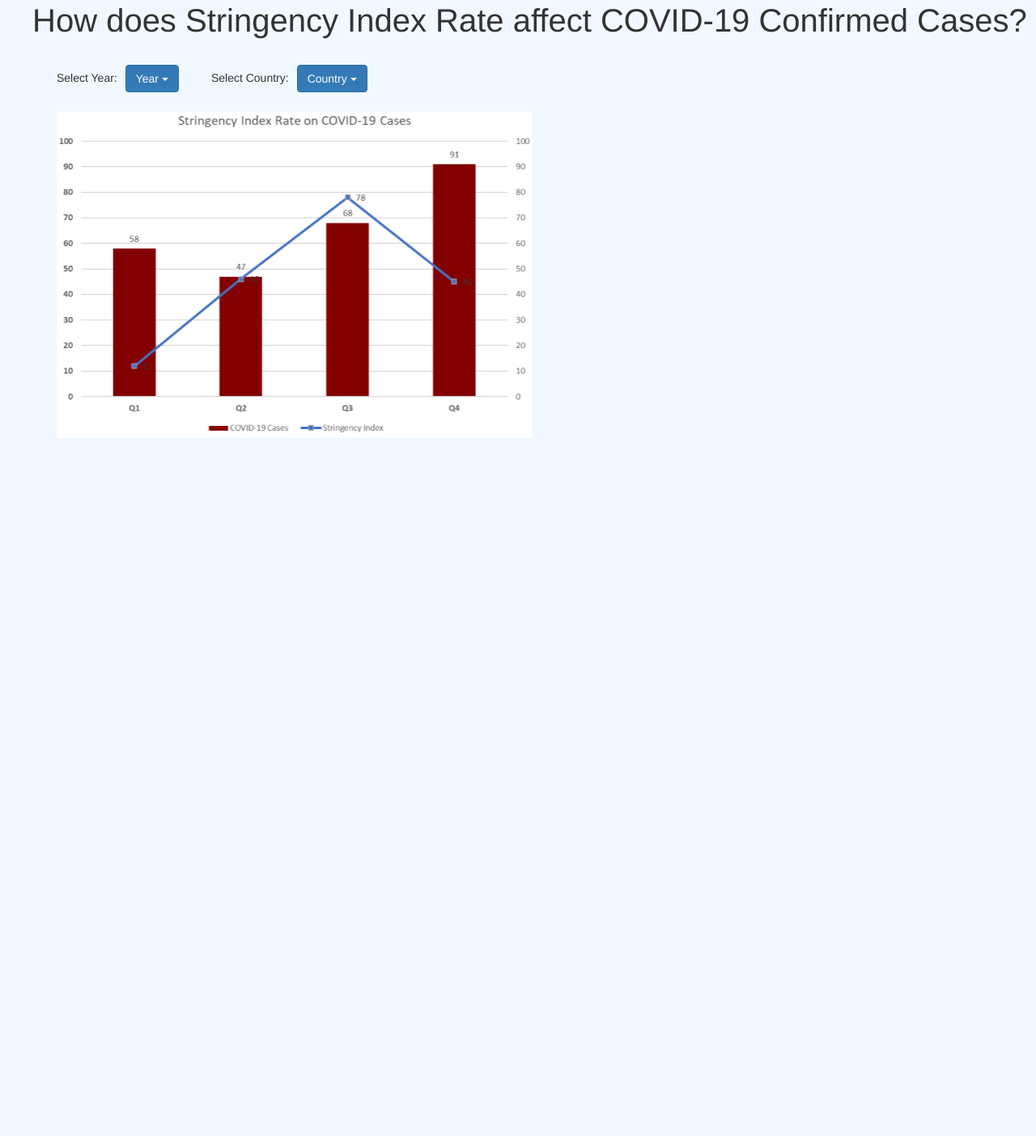
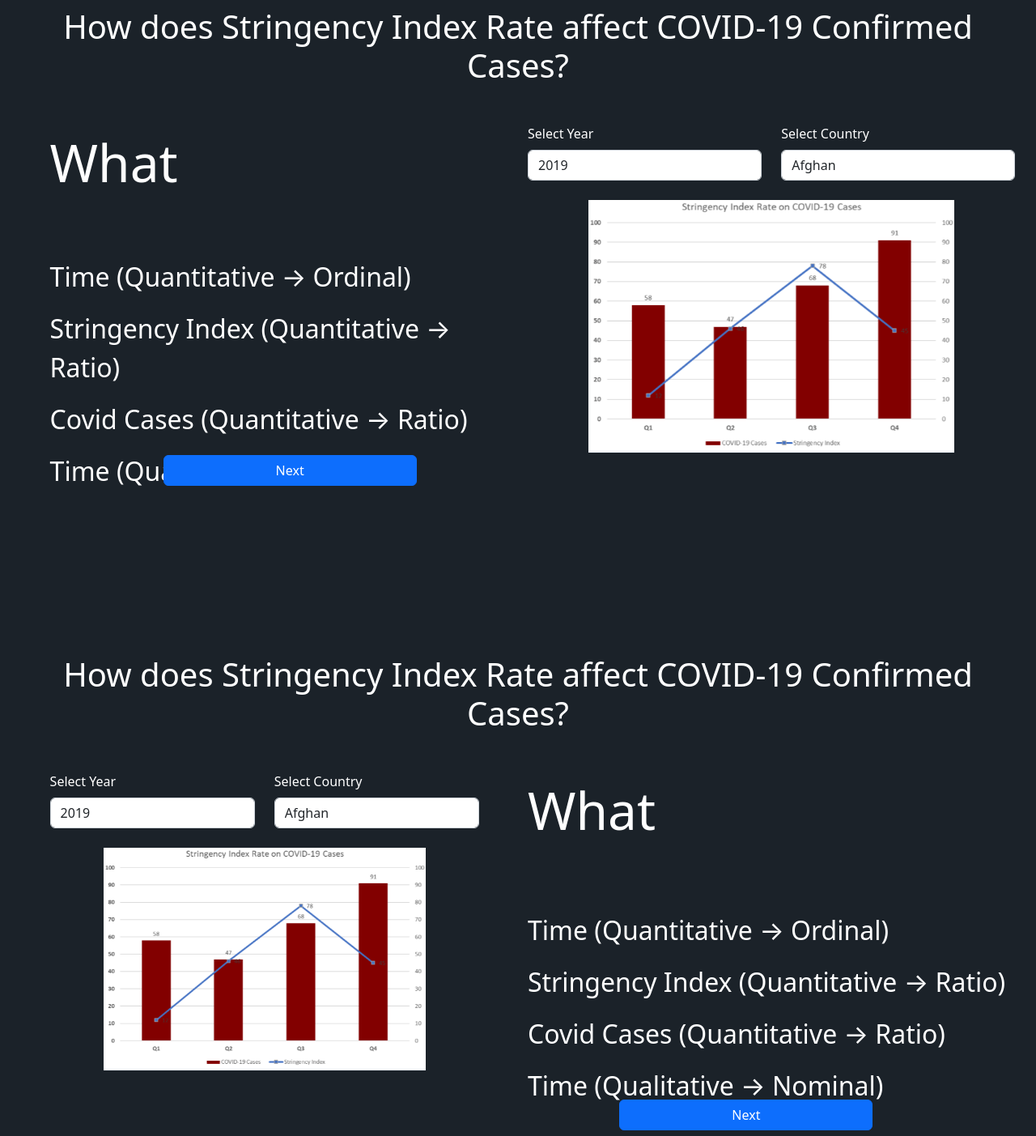
Before and after one commit to hyperx66/Information-Visualization, a plain HTML site: page Front-End/main.html in a window 1280 px wide. Shown: the part 817-2220 px from the top of the page at 81% size. Before the commit the page ends 1635 px from the top, so only its background shows below. Drawn offline with nearby package versions, Linux system fonts and the light colour scheme.

Commit message:
ui template

```diff
--- /dev/null
+++ b/Front-End/assets/css/main.css
@@ -0,0 +1,69 @@
+body,
+    html {
+        height: 100%;
+        width: 100%;
+        background-color: rgba(241, 248, 255, 1);
+    }
+
+    section{
+        width: 100% !important;
+        height: 100% !important;
+    }
+
+    #firstSection{
+        padding:2%;
+        background-color: #1b2229;
+        color: white;
+    }
+
+    .titleCustom{
+        font-size: 4em;
+    }
+
+    .descCustom{
+        font-size: 2em;
+    }
+
+    .descWrapper{
+        margin-top: 10%;
+        position: absolute;
+    }
+
+    #whyWrapper, #howWrapper, #whatWrapper{
+        position: relative;
+    }
+
+    #whyWrapper2, #howWrapper2, #whatWrapper2{
+        position: relative;
+    }
+
+    .nextButton{
+        position: absolute;
+        bottom:-10% !important;
+        left:30%
+    }
+
+    .nextButton2{
+        position: absolute;
+        bottom:-20% !important;
+        left:20%
+    }
+
+    .hero-image {
+        background-image: linear-gradient(rgba(0, 0, 0, 0.5), rgba(0, 0, 0, 0.5)), url("./../img/covid.jpeg");
+
+        height: 100%;
+        background-position: center;
+        background-repeat: no-repeat;
+        background-size: cover;
+        position: relative;
+    }
+
+    .hero-text {
+        text-align: center;
+        position: absolute;
+        top: 50%;
+        left: 50%;
+        transform: translate(-50%, -50%);
+        color: white;
+    }
--- a/Front-End/assets/js/natasha.js
+++ b/Front-End/assets/js/natasha.js
@@ -1,25 +1,65 @@
-$(document).ready(function () {
+currentShown = "what"
+currentShown2 = "what"
 
-    /* Every time the window is scrolled ... */
-    $(window).scroll(function () {
+window.addEventListener('DOMContentLoaded', (event) => {
+    document.getElementById("whyWrapper").hidden = true
+    document.getElementById("howWrapper").hidden = true
+    document.getElementById("whyWrapper2").hidden = true
+    document.getElementById("howWrapper2").hidden = true
+});
 
-        /* Check the location of each desired element */
-        $('.hideme').each(function (i) {
+function nextSectionOneBtn() {
+    switch (currentShown) {
+        case "what":
+            document.getElementById("whatWrapper").hidden = true
+            document.getElementById("whyWrapper").hidden = false
+            document.getElementById("howWrapper").hidden = true
+            currentShown = "why"
+            break;
 
-            var bottom_of_object = $(this).offset().top + $(this).outerHeight();
-            var bottom_of_window = $(window).scrollTop() + $(window).height();
+        case "why":
+            document.getElementById("whatWrapper").hidden = true
+            document.getElementById("whyWrapper").hidden = true
+            document.getElementById("howWrapper").hidden = false
+            currentShown = "how"
+            break;
 
-            /* If the object is completely visible in the window, fade it it */
-            if (bottom_of_window > bottom_of_object) {
+        case "how":
+            document.getElementById("whatWrapper").hidden = false
+            document.getElementById("whyWrapper").hidden = true
+            document.getElementById("howWrapper").hidden = true
+            currentShown = "what"
+            break;
 
-                $(this).animate({
-                    'opacity': '1'
-                }, 500);
+        default:
+            break;
+    }
+}
 
-            }
+function nextSectionOneBtn2() {
+    switch (currentShown2) {
+        case "what":
+            document.getElementById("whatWrapper2").hidden = true
+            document.getElementById("whyWrapper2").hidden = false
+            document.getElementById("howWrapper2").hidden = true
+            currentShown2 = "why"
+            break;
 
-        });
+        case "why":
+            document.getElementById("whatWrapper2").hidden = true
+            document.getElementById("whyWrapper2").hidden = true
+            document.getElementById("howWrapper2").hidden = false
+            currentShown2 = "how"
+            break;
 
-    });
+        case "how":
+            document.getElementById("whatWrapper2").hidden = false
+            document.getElementById("whyWrapper2").hidden = true
+            document.getElementById("howWrapper2").hidden = true
+            currentShown2 = "what"
+            break;
 
-});
+        default:
+            break;
+    }
+}
--- a/Front-End/main.html
+++ b/Front-End/main.html
@@ -5,43 +5,11 @@
     <meta charset="UTF-8">
     <meta http-equiv="X-UA-Compatible" content="IE=edge">
     <meta name="viewport" content="width=device-width, initial-scale=1.0">
-    <link rel="stylesheet" href="https://maxcdn.bootstrapcdn.com/bootstrap/3.4.1/css/bootstrap.min.css">
-    <script src="https://ajax.googleapis.com/ajax/libs/jquery/3.6.0/jquery.min.js"></script>
-    <script src="https://maxcdn.bootstrapcdn.com/bootstrap/3.4.1/js/bootstrap.min.js"></script>
+    <link href="https://cdn.jsdelivr.net/npm/bootstrap@5.2.0/dist/css/bootstrap.min.css" rel="stylesheet"
+        integrity="sha384-gH2yIJqKdNHPEq0n4Mqa/HGKIhSkIHeL5AyhkYV8i59U5AR6csBvApHHNl/vI1Bx" crossorigin="anonymous">
+    <link rel="stylesheet" href="./assets/css/main.css">
     <title> Stringency Index on COVID-19</title>
 </head>
-
-<style>
-    body,
-    html {
-        height: 100%;
-        background-color: rgba(241, 248, 255, 1);
-    }
-
-    .hero-image {
-        background-image: linear-gradient(rgba(0, 0, 0, 0.5), rgba(0, 0, 0, 0.5)), url("covid.jpeg");
-
-        height: 100%;
-        background-position: center;
-        background-repeat: no-repeat;
-        background-size: cover;
-        position: relative;
-    }
-
-    .hero-text {
-        text-align: center;
-        position: absolute;
-        top: 50%;
-        left: 50%;
-        transform: translate(-50%, -50%);
-        color: white;
-    }
-
-    .text1 {
-        align-items: center;
-        opacity: 0;
-    }
-</style>
 
 <body>
     <div class="hero-image">
@@ -51,82 +19,182 @@
         </div>
     </div>
 
-    <div class="title1">
-        <h1 style="font-size:40px; padding-left: 40px">How does Stringency Index Rate affect COVID-19 Confirmed Cases?
-        </h1>
-        <div class="container">
-            <div style="display:flex;flex-direction:row;align-items:baseline;width:100%;margin-top:2%">
-                <p> Select Year: </p>
-                <div class="dropdown" style="padding-left: 10px" ;>
-                    <button class="btn btn-primary dropdown-toggle" type="button" data-toggle="dropdown"> Year
-                        <span class="caret"></span></button>
-                    <ul class="dropdown-menu">
-                        <li><a href="#">2019</a></li>
-                        <li><a href="#">2020</a></li>
-                        <li><a href="#">2021</a></li>
-                    </ul>
+    <section id="firstSection">
+        <h1 class="text-center">How does Stringency Index Rate affect COVID-19 Confirmed Cases?</h1>
+        <div class="row mt-5">
+            <div class="col-6 ps-5 pe-5"  style="position: relative;">
+                <div id="whatWrapper">
+                    <p class="titleCustom">What</p>
+                    <div class="descWrapper">
+                        <p class="descCustom">Time (Quantitative &#8594 Ordinal)</p>
+                        <p class="descCustom">Stringency Index (Quantitative &#8594 Ratio)</p>
+                        <p class="descCustom">Covid Cases (Quantitative &#8594 Ratio)</p>
+                        <p class="descCustom">Time (Qualitative &#8594 Nominal)</p>
+                    </div>
                 </div>
+                <div id="whyWrapper">
+                    <p class="titleCustom">Why</p>
+                    <div class="descWrapper">
+                        <p class="descCustom">To see a correleation between Stringency Index and Covid Cases</p>
+                    </div>
+                </div>
+                <div id="howWrapper">
+                    <p class="titleCustom">How</p>
+                    <div class="descWrapper">
+                        <p class="descCustom">Using of a dual axis chart- bar graph and line chart to see the relationship over a period of time</p>
+                    </div>
+                </div>
+                    <button class="btn btn-primary nextButton w-50" type="button" onclick="nextSectionOneBtn()">Next</button>
 
-                <p style="padding-left:40px"> Select Country: </p>
-                <div class="dropdown" style="padding-left: 10px" ;>
-                    <button class="btn btn-primary dropdown-toggle" type="button" data-toggle="dropdown"> Country
-                        <span class="caret"></span></button>
-                    <ul class="dropdown-menu">
-                        <li><a href="#">2019</a></li>
-                        <li><a href="#">2020</a></li>
-                        <li><a href="#">2021</a></li>
-                    </ul>
+            </div>
+            <div class="col-6">
+                <div class="row">
+                    <div class="col-6">
+                        <label for="yearSelect">Select Year</label>
+                        <select class="form-control mt-2" id="yearSelect">
+                            <option value="2019">2019</option>
+                            <option value="">2020</option>
+                            <option value="">2021</option>
+                        </select>
+                    </div>
+                    <div class="col-6">
+                        <label for="countrySelect">Select Country</label>
+                        <select class="form-control mt-2" id="countrySelect">
+                            <option value="">Afghan</option>
+                            <option value="">Pakistan</option>
+                            <option value="">Syria</option>
+                        </select>
+                    </div>
+                </div>
+                <div class="row">
+                    <div class="col-12 d-flex justify-content-center">
+                        <img class="img-fluid mt-4 w-75" src="./assets/img/graph1.png">
+                    </div>
                 </div>
 
             </div>
         </div>
+    </section>
 
-    </div>
+    <section id="firstSection">
+        <h1 class="text-center">How does Stringency Index Rate affect COVID-19 Confirmed Cases?</h1>
+        <div class="row mt-5" style="position:relative">
+            <div class="col-6 ps-5 pe-5">
+                <div class="row">
+                    <div class="col-6">
+                        <label for="yearSelect">Select Year</label>
+                        <select class="form-control mt-2" id="yearSelect">
+                            <option value="2019">2019</option>
+                            <option value="">2020</option>
+                            <option value="">2021</option>
+                        </select>
+                    </div>
+                    <div class="col-6">
+                        <label for="countrySelect">Select Country</label>
+                        <select class="form-control mt-2" id="countrySelect">
+                            <option value="">Afghan</option>
+                            <option value="">Pakistan</option>
+                            <option value="">Syria</option>
+                        </select>
+                    </div>
+                </div>
+                <div class="row">
+                    <div class="col-12 d-flex justify-content-center">
+                        <img class="img-fluid mt-4 w-75" src="./assets/img/graph1.png">
+                    </div>
+                </div>
 
-    <div class="container" style="max-height: 30%;">
-        <div style="display:flex;flex-direction:row;width:100%;margin-top:2%">
-            <div class="graph1">
-                <img src="graph1.png">
             </div>
-            <div class="text1">
-                <p> Lorem Ipsum is simply dummy text of the printing and typesetting industry. Lorem Ipsum has been the
-                    industry's standard dummy text ever since the 1500s, when an unknown printer took a galley of type
-                    and scrambled it to make a type specimen book. It has survived not only five centuries, but also the
-                    leap into electronic typesetting, remaining essentially unchanged. It was popularised in the 1960s
-                    with the release of Letraset sheets containing Lorem Ipsum passages, and more recently with desktop
-                    publishing software like Aldus PageMaker including versions of Lorem Ipsum.</p>
-                <p>
-                    Contrary to popular belief, Lorem Ipsum is not simply random text. It has roots in a piece of
-                    classical Latin literature from 45 BC, making it over 2000 years old. Richard McClintock, a Latin
-                    professor at Hampden-Sydney College in Virginia, looked up one of the more obscure Latin words,
-                    consectetur, from a Lorem Ipsum passage, and going through the cites of the word in classical
-                    literature, discovered the undoubtable source. Lorem Ipsum comes from sections 1.10.32 and 1.10.33
-                    of "de Finibus Bonorum et Malorum" (The Extremes of Good and Evil) by Cicero, written in 45 BC. This
-                    book is a treatise on the theory of ethics, very popular during the Renaissance. The first line of
-                    Lorem Ipsum, "Lorem ipsum dolor sit amet..", comes from a line in section 1.10.32.
-                </p>
-                <p> Lorem Ipsum is simply dummy text of the printing and typesetting industry. Lorem Ipsum has been the
-                    industry's standard dummy text ever since the 1500s, when an unknown printer took a galley of type
-                    and scrambled it to make a type specimen book. It has survived not only five centuries, but also the
-                    leap into electronic typesetting, remaining essentially unchanged. It was popularised in the 1960s
-                    with the release of Letraset sheets containing Lorem Ipsum passages, and more recently with desktop
-                    publishing software like Aldus PageMaker including versions of Lorem Ipsum.</p>
-                <p>
-                    Contrary to popular belief, Lorem Ipsum is not simply random text. It has roots in a piece of
-                    classical Latin literature from 45 BC, making it over 2000 years old. Richard McClintock, a Latin
-                    professor at Hampden-Sydney College in Virginia, looked up one of the more obscure Latin words,
-                    consectetur, from a Lorem Ipsum passage, and going through the cites of the word in classical
-                    literature, discovered the undoubtable source. Lorem Ipsum comes from sections 1.10.32 and 1.10.33
-                    of "de Finibus Bonorum et Malorum" (The Extremes of Good and Evil) by Cicero, written in 45 BC. This
-                    book is a treatise on the theory of ethics, very popular during the Renaissance. The first line of
-                    Lorem Ipsum, "Lorem ipsum dolor sit amet..", comes from a line in section 1.10.32.
-                </p>
+            <div class="col-6" style="position: relative;">
+                <div id="whatWrapper2">
+                    <p class="titleCustom">What</p>
+                    <div class="descWrapper">
+                        <p class="descCustom">Time (Quantitative &#8594 Ordinal)</p>
+                        <p class="descCustom">Stringency Index (Quantitative &#8594 Ratio)</p>
+                        <p class="descCustom">Covid Cases (Quantitative &#8594 Ratio)</p>
+                        <p class="descCustom">Time (Qualitative &#8594 Nominal)</p>
+                    </div>
+                </div>
+                <div id="whyWrapper2">
+                    <p class="titleCustom">Why</p>
+                    <div class="descWrapper">
+                        <p class="descCustom">To see a correleation between Stringency Index and Covid Cases</p>
+                    </div>
+                </div>
+                <div id="howWrapper2">
+                    <p class="titleCustom">How</p>
+                    <div class="descWrapper">
+                        <p class="descCustom">Using of a dual axis chart- bar graph and line chart to see the relationship over a period of time</p>
+                    </div>
+                </div>
+                <button class="btn btn-primary nextButton2 w-50" type="button" onclick="nextSectionOneBtn2()">Next</button>
 
             </div>
 
+        </div>
+    </section>
 
+    <!-- <section id="firstGraphContainer">
+        <h1 style="font-size:40px; padding-left: 40px">How does Stringency Index Rate affect COVID-19 Confirmed Cases?
+        </h1>
+        <div class="row">
+            <div class="col-8" id="graphContainer">
+                <div class="row">
+                    <div class="col-6">
+                        <label for="">Select Year</label>
+                        <select class="form-control" id="yearSelect">
+                            <option value="2019">2019</option>
+                        <option value="">2020</option>
+                        <option value="">2021</option>
+                    </select>
+                    </div>
+                    <div class="col-6">
+                        <label for="">Select Year</label>
+                        <select class="form-control" id="yearSelect">
+                            <option value="2019">2019</option>
+                        <option value="">2020</option>
+                        <option value="">2021</option>
+                    </select>
+                    </div>
+                </div>
+                <img src="./assets/img/graph1.png">
+            </div>
+            <div class="col-4" id="textCoontainer">
+
+            </div>
         </div>
-    </div>
+    </section>
+
+    <div class="container" style="max-height: 50%;">
+        <div style="display:flex;flex-direction:row;width:100%;margin-top:2%">
+            <div class="graph1">
+                <img src="./assets/img/graph1.png">
+            </div>
+            <div class="text1" style="padding-left: 30px;">
+                <div class="what1 animate__animated animate__fadeInRight" style="margin-bottom: 5%">
+                    <h2>What</h2>
+                    <p>Time (Quantitative &#8594 Ordinal)</p>
+                    <p>Stringency Index (Quantitative &#8594 Ratio)</p>
+                    <p>Covid Cases (Quantitative &#8594 Ratio)</p>
+                    <p>Time (Qualitative &#8594 Nominal)</p>
+
+                </div>
+                <div class="why1 animate__animated animate__fadeInRight" style="margin-bottom: 5%">
+                    <h2>Why</h2>
+                    <p>To see a correleation between Stringency Index and Covid Cases</p>
+                </div>
+                <div class="how1 animate__animated animate__fadeInRight" style="margin-bottom: 5%">
+                    <h2>How</h2>
+                    <p>Using of a dual axis chart- bar graph and line chart to see the relationship over a period of
+                        time</p>
+                </div>
+            </div>
+        </div>
+    </div> -->
+    <script src="https://ajax.googleapis.com/ajax/libs/jquery/3.6.0/jquery.min.js"></script>
+    <script src="https://cdn.jsdelivr.net/npm/bootstrap@5.2.0/dist/js/bootstrap.bundle.min.js"
+        integrity="sha384-A3rJD856KowSb7dwlZdYEkO39Gagi7vIsF0jrRAoQmDKKtQBHUuLZ9AsSv4jD4Xa"
+        crossorigin="anonymous"></script>
     <script src="./assets/js/natasha.js"></script>
     <script src="./assets/js/mag.js"></script>
 </body>
```
Also changed, not shown: Front-End/assets/img/covid.jpeg (renamed from Front-End/covid.jpeg), Front-End/assets/img/graph1.png (renamed from Front-End/graph1.png).
